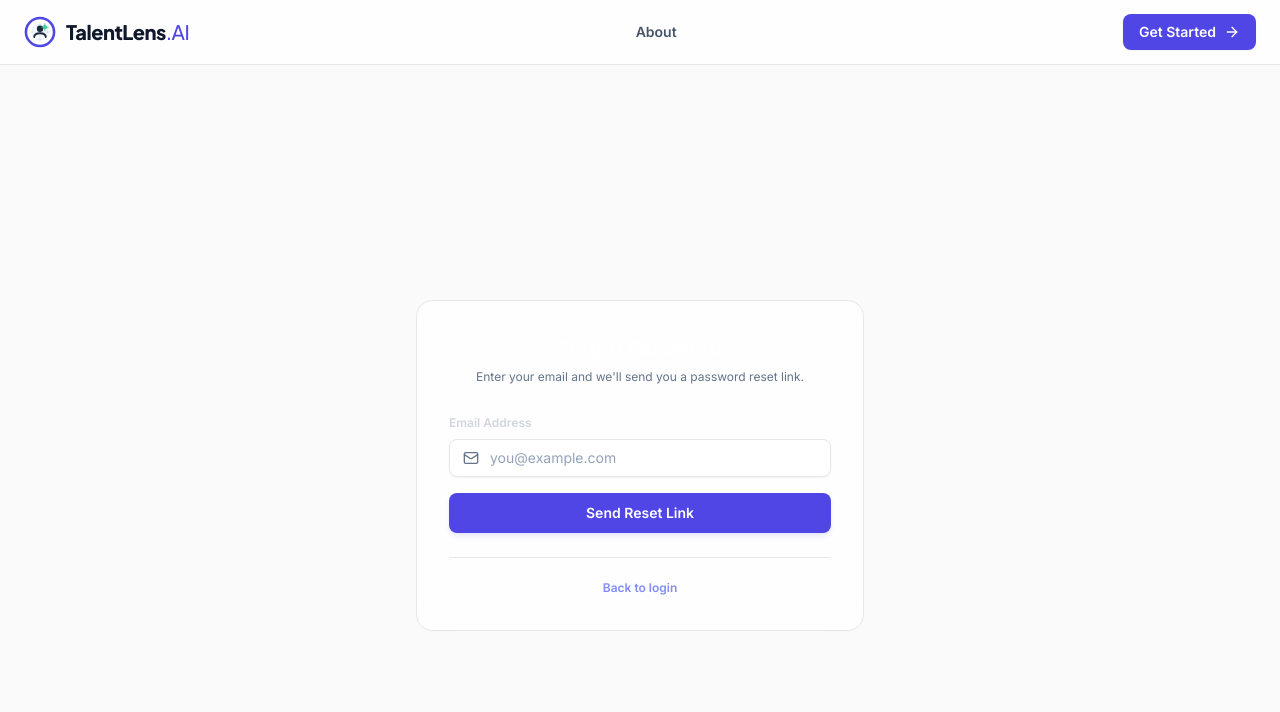
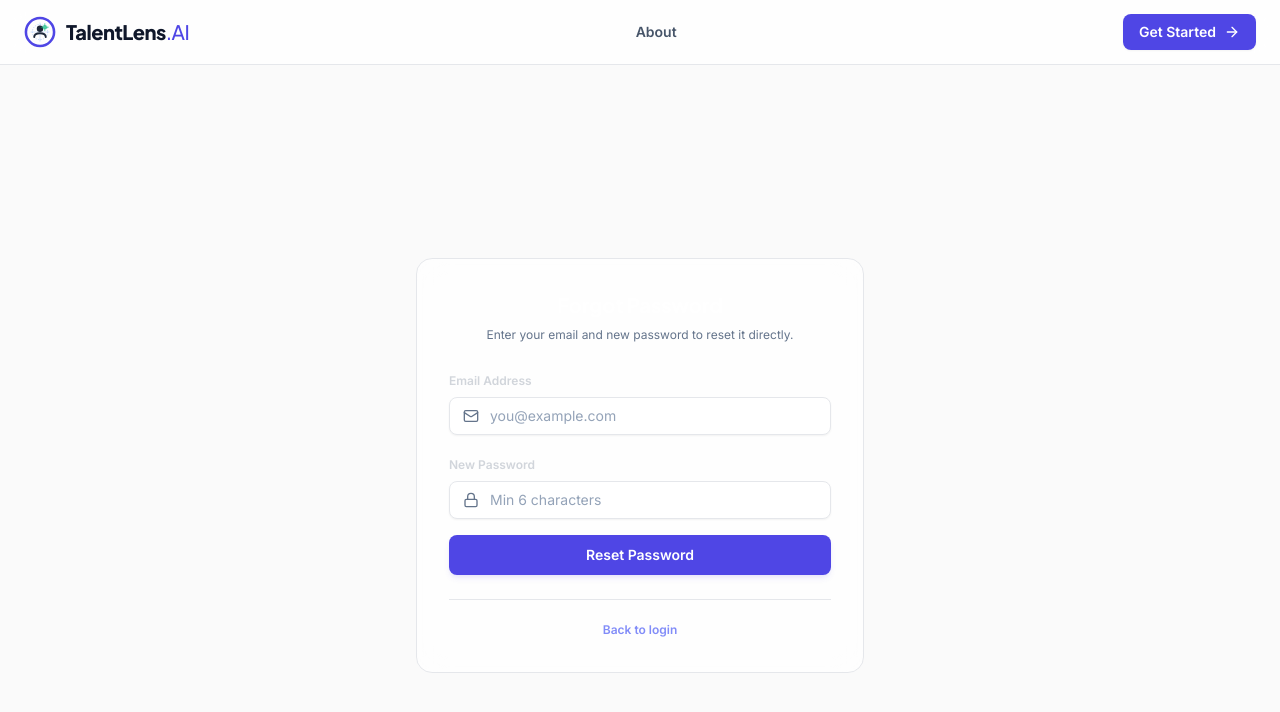
Before and after one commit to jashvithak18/TalentLens-AI, a React (Vite) app in the folder client/: page /forgot-password in a window 1280 px wide. Shown: the top 712 px of the page. Built offline with nearby package versions, Linux system fonts and the light colour scheme; no server answers.

Commit message:
fix: resolve COOP block with Vercel headers and resume upload 500 error AI fallback

```diff
--- a/client/src/components/BottomNavigation.jsx
+++ b/client/src/components/BottomNavigation.jsx
@@ -21,7 +21,6 @@ export const BottomNavigation = () => {
     { label: 'Home', path: '/candidate/dashboard', icon: LayoutDashboard },
     { label: 'Jobs', path: '/candidate/jobs', icon: Briefcase },
     { label: 'Graph', path: '/candidate/skills-graph', icon: Sliders },
-    { label: 'Tests', path: '/candidate/assessments', icon: Award },
     { label: 'Profile', path: '/candidate/profile', icon: User }
   ];
 
--- a/client/src/components/Sidebar.jsx
+++ b/client/src/components/Sidebar.jsx
@@ -33,13 +33,11 @@ const Sidebar = () => {
     dispatch(logout());
   };
 
-  // Define links based on Role
   const candidateLinks = [
     { label: 'Dashboard', path: '/candidate/dashboard', icon: LayoutDashboard },
     { label: 'My Profile', path: '/candidate/profile', icon: User },
     { label: 'Search Jobs', path: '/candidate/jobs', icon: Briefcase },
     { label: 'Applications', path: '/candidate/applications', icon: FileText },
-    { label: 'Assessments', path: '/candidate/assessments', icon: Award },
     { label: 'Skill Graph', path: '/candidate/skills-graph', icon: Sliders }
   ];
 
--- a/client/src/pages/ForgotPassword.jsx
+++ b/client/src/pages/ForgotPassword.jsx
@@ -1,10 +1,11 @@
 import React, { useState } from 'react';
 import { Link } from 'react-router-dom';
 import api from '../utils/api';
-import { Mail, CheckCircle, AlertCircle } from 'lucide-react';
+import { Mail, Lock, CheckCircle, AlertCircle } from 'lucide-react';
 
 const ForgotPassword = () => {
   const [email, setEmail] = useState('');
+  const [password, setPassword] = useState('');
   const [error, setError] = useState('');
   const [success, setSuccess] = useState('');
   const [loading, setLoading] = useState(false);
@@ -16,12 +17,14 @@ const ForgotPassword = () => {
     setLoading(true);
 
     try {
-      const res = await api.post('/auth/forgot-password', { email });
+      const res = await api.post('/auth/forgot-password', { email, password });
       if (res.data.success) {
-        setSuccess('Password reset link sent to your email.');
+        setSuccess('Password reset successfully. You can now log in.');
+        setEmail('');
+        setPassword('');
       }
     } catch (err) {
-      setError(err.response?.data?.error || 'Failed to request password reset link.');
+      setError(err.response?.data?.error || 'Failed to reset password.');
     } finally {
       setLoading(false);
     }
@@ -31,7 +34,7 @@ const ForgotPassword = () => {
     <div className="min-h-screen flex items-center justify-center bg-darkBg px-4 relative">
       <div className="w-full max-w-md glass-panel rounded-2xl p-8 border border-darkBorder">
         <h2 className="text-xl font-bold text-white text-center mb-2">Forgot Password</h2>
-        <p className="text-xs text-textMuted text-center mb-6">Enter your email and we'll send you a password reset link.</p>
+        <p className="text-xs text-textMuted text-center mb-6">Enter your email and new password to reset it directly.</p>
 
         {error && (
           <div className="bg-rose-950/30 border border-rose-500/20 text-rose-400 text-xs rounded-lg p-3.5 mb-6 flex items-start space-x-2.5">
@@ -65,8 +68,25 @@ const ForgotPassword = () => {
             </div>
           </div>
 
+          <div className="space-y-1.5">
+            <label className="text-xs font-semibold text-gray-300">New Password</label>
+            <div className="relative">
+              <span className="absolute inset-y-0 left-0 pl-3.5 flex items-center text-slate-500">
+                <Lock size={16} />
+              </span>
+              <input
+                type="password"
+                required
+                value={password}
+                onChange={(e) => setPassword(e.target.value)}
+                placeholder="Min 6 characters"
+                className="custom-input pl-10 text-sm"
+              />
+            </div>
+          </div>
+
           <button type="submit" disabled={loading} className="w-full btn-primary py-2.5 text-sm font-semibold">
-            {loading ? 'Requesting...' : 'Send Reset Link'}
+            {loading ? 'Resetting...' : 'Reset Password'}
           </button>
         </form>
 
--- a/client/src/pages/candidate/SkillsGraph.jsx
+++ b/client/src/pages/candidate/SkillsGraph.jsx
@@ -60,7 +60,7 @@ const SkillsGraph = () => {
       <div className="w-full h-[600px] glass-panel border border-darkBorder rounded-2xl overflow-hidden relative glow-card">
         {nodes.length === 0 ? (
           <div className="absolute inset-0 flex items-center justify-center text-xs text-slate-500">
-            No graph connections detected. Please complete assessments or upload projects.
+            No graph connections detected. Please upload your resume/projects to populate your skills graph.
           </div>
         ) : (
           <ReactFlow
```
Also changed, not shown: client/vercel.json, 2 other files (tests, documents, lock files or other folders).
